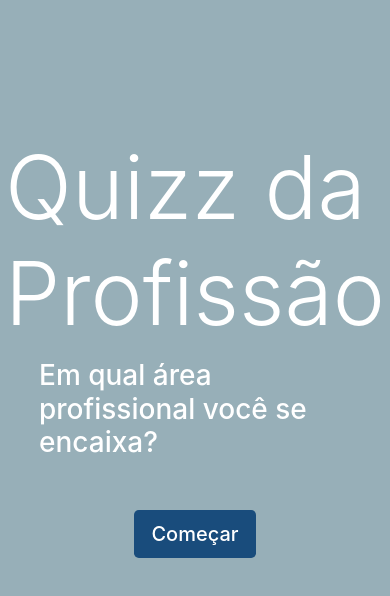
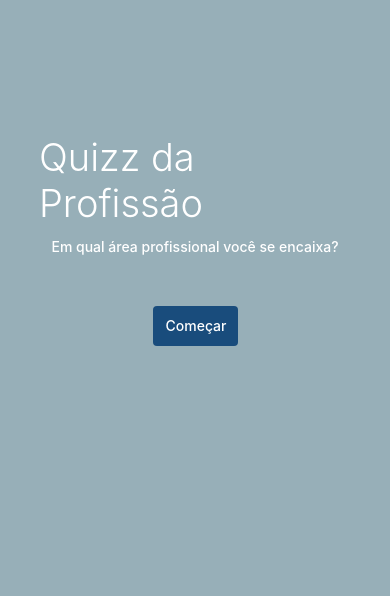
Before and after one commit to ed-matheus/angular-quizz, an Angular app: page / in a window 390 px wide. Shown: the top 596 px of the page. Built offline with nearby package versions, Linux system fonts and the light colour scheme.

Commit message:
aplicada responsividade na página

```diff
--- a/src/app/components/quiz/quiz.component.css
+++ b/src/app/components/quiz/quiz.component.css
@@ -5,7 +5,7 @@
   margin-top: 135px;
 }
 
-/* Container do logo */
+/* Container do Título */
 .quiz_title {
   display: flex;
   flex-direction: column;
@@ -115,3 +115,81 @@
   width: 528px;
   text-align: justify;
 }
+
+/* MEDIA QUERIES */
+/* Extra small devices (portrait phones, less than 576px) */
+@media (max-width: 575.98px) {
+  .quiz_title > h1 {
+    font-size: 38px;
+  }
+
+  .quiz_title > h3 {
+    font-size: 14px;
+  }
+
+  .btn {
+    width: 85px;
+    height: 40px;
+    font-size: 14px;
+  }
+}
+
+/* Small devices (landscape phones, 576px and up) */
+@media (min-width: 576px) and (max-width: 767.98px) {
+  .quiz_title > h1 {
+    font-size: 59px;
+  }
+
+  .quiz_title > h3 {
+    font-size: 20px;
+  }
+
+  .btn {
+    width: 98px;
+    height: 45px;
+    font-size: 17px;
+  }
+}
+
+/* Medium devices (tablets, 768px and up) */
+@media (min-width: 768px) and (max-width: 991.98px) {
+  .quiz_title > h1 {
+    font-size: 76px;
+  }
+
+  .quiz_title > h3 {
+    font-size: 24px;
+  }
+
+  .btn {
+    width: 102px;
+    height: 48px;
+    font-size: 19px;
+  }
+}
+
+/* Large devices (desktops, 992px and up) */
+@media (min-width: 992px) and (max-width: 1199.98px) {
+  .quiz_title > h1 {
+    font-size: 86px;
+  }
+
+  .quiz_title > h3 {
+    font-size: 26px;
+  }
+
+  .btn {
+    width: 112px;
+    height: 48px;
+    font-size: 20px;
+  }
+}
+
+/* Extra large devices (large desktops, 1200px and up) */
+@media (min-width: 1200px) {
+  .btn {
+    width: 112px;
+    height: 48px;
+    font-size: 20px;
+  }
+}
--- a/src/app/components/quiz/quiz.component.html
+++ b/src/app/components/quiz/quiz.component.html
@@ -4,7 +4,7 @@
     <h1 class="display-2">Quizz da Profissão</h1>
     <h3>{{ title }}</h3>
 
-    <button class="btn btn-lg" (click)="startQuiz()">Começar</button>
+    <button class="btn" (click)="startQuiz()">Começar</button>
   </div>
 
   <div *ngIf="!finished && !show" class="quiz_questions">
```
